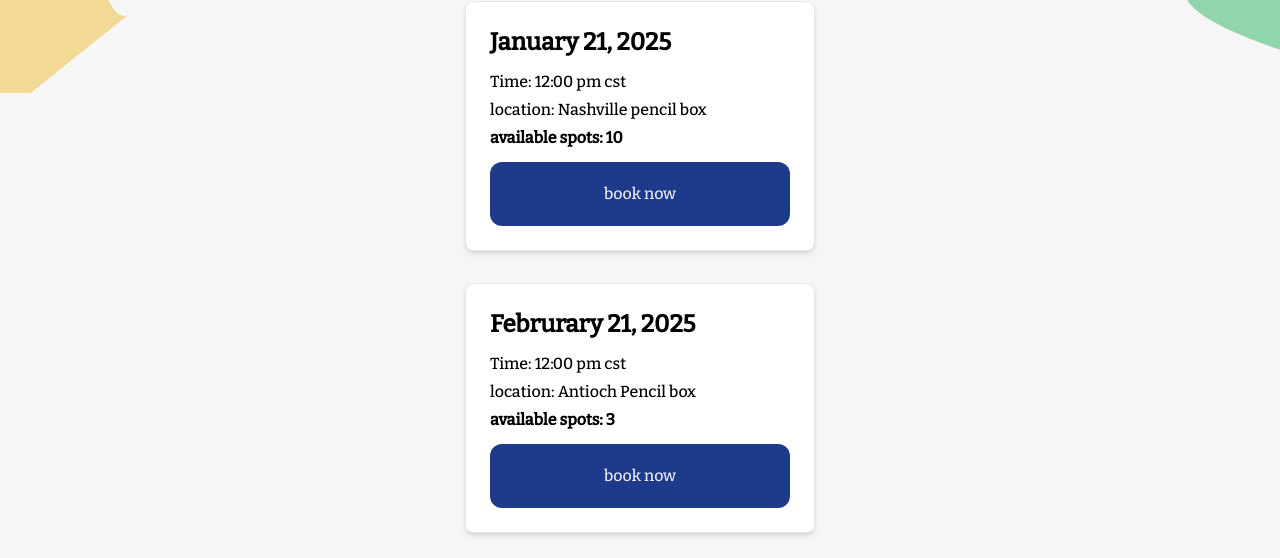
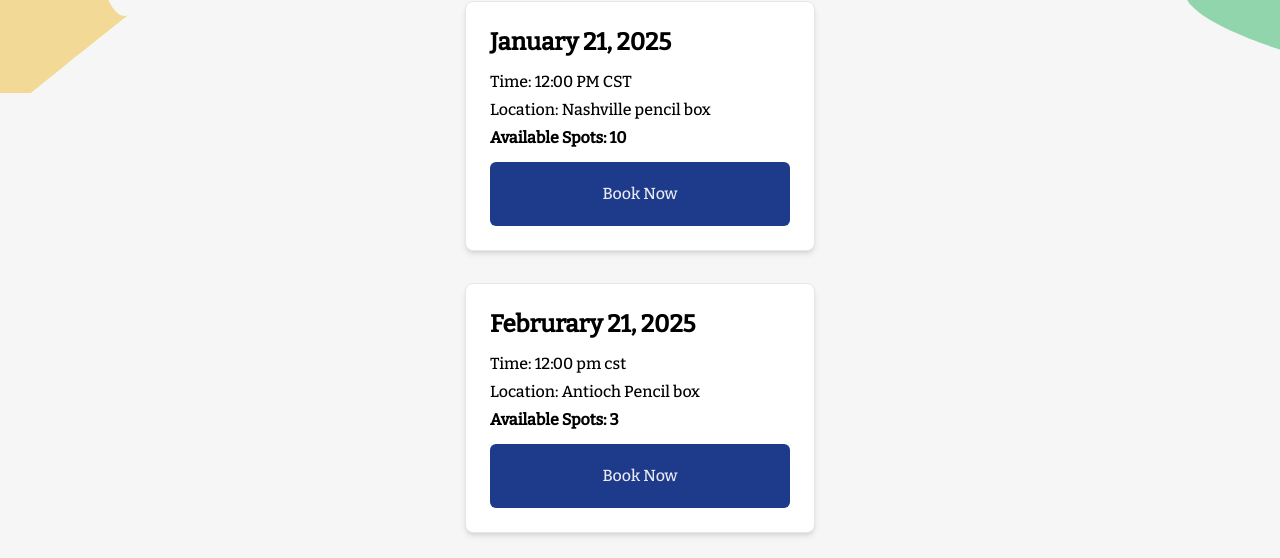
Before and after one commit to Pencil-For-Schools/pencil-tech-ui, a Next.js app: page /select-time in a window 1280 px wide. Shown: the part 187-745 px from the top of the page. Built offline with nearby package versions, Linux system fonts and the light colour scheme.

Commit message:
modify avail and reg page and connect schedule to router

```diff
--- a/src/app/(scheduling)/register-to-shop/page.js
+++ b/src/app/(scheduling)/register-to-shop/page.js
@@ -1,8 +1,7 @@
 "use client";
 
 import { useEffect, useState } from "react";
-import { useRouter } from 'next/navigation'
-
+import { useRouter } from "next/navigation";
 
 const intialState = {
   email: "",
@@ -10,22 +9,26 @@ const intialState = {
 };
 
 const schedule_item_sample = {
+  id: 1,
   date: "January 21, 2025",
+  location: {
+    id: 1,
+    availability: 10,
+    loc: "Nashville Pencil Box",
+  },
   time: "12:00 PM CST",
-  location: "Nashville Pencil Box",
-  available_spots: 0,
 };
 
-// https://example.com/register-to-shop?schedule_item_id={ID}
 export default function ConfirmTime({ params, searchParams }) {
   const [email, setEmail] = useState(intialState.email);
   const [school, setSchool] = useState(intialState.school);
-  const [scheduleItem, setScheduleItem] = useState(schedule_item_sample);
+  const [scheduleItem, setScheduleItem] = useState({});
 
-  const router = useRouter()
+  const router = useRouter();
 
   useEffect(() => {
     // MAKE CALL TO API USING SEARCHPARAMS ID :
+    setScheduleItem(schedule_item_sample);
   }, [params, searchParams]);
 
   const resetForm = () => {
@@ -43,6 +46,8 @@ export default function ConfirmTime({ params, searchParams }) {
     resetForm();
   };
 
+  const availability = scheduleItem?.location?.availability;
+
   return (
     <div className="flex flex-col items-center justify-center mt-[120px] relative z-[1000]">
       <div className="shadow-md bg-white/80 rounded-lg p-6 w-full max-w-sm">
@@ -51,14 +56,18 @@ export default function ConfirmTime({ params, searchParams }) {
           <p className="text-lg font-bold text-gray-900">{scheduleItem.date}</p>
           <p className="text-lg text-gray-700">Time: {scheduleItem.time}</p>
           <p className="text-lg text-gray-700">
-            Location: {scheduleItem.location}
+            Location: {scheduleItem?.location?.loc}
           </p>
-          <p className={`text-lg ${scheduleItem.available_spots ? 'text-green-600 ': 'text-red-600'  } font-semibold`}>
-            Available Spots: {scheduleItem.available_spots}
+          <p
+            className={`text-lg ${
+              availability ? "text-green-600 " : "text-red-600"
+            } font-semibold`}
+          >
+            Available Spots: {availability}
           </p>
         </div>
 
-        {scheduleItem.available_spots ? (
+        {availability ? (
           <form onSubmit={handleSubmit} className="space-y-4">
             <div>
               <label className="block text-sm font-medium text-gray-700">
@@ -98,14 +107,15 @@ export default function ConfirmTime({ params, searchParams }) {
               </button>
             </div>
           </form>
-        ) :
-        (
-          <h3 className="mb-5 font-bold">There are no more availble spots for this time.</h3>
+        ) : (
+          <h3 className="mb-5 font-bold">
+            There are no more availble spots for this time.
+          </h3>
         )}
 
         <button
           type="button"
-          onClick={() => router.push('/select-time')}
+          onClick={() => router.push("/select-time")}
           className="w-full text-red-600 px-4 py-4 rounded-md border-red-600 border hover:bg-red-800 hover:text-white transition-colors"
         >
           Select a Different Time
--- a/src/app/(scheduling)/select-time/page.js
+++ b/src/app/(scheduling)/select-time/page.js
@@ -1,3 +1,7 @@
+"use client";
+
+import { useRouter } from "next/navigation";
+
 export default function SelectTime() {
   const sampledata = [
     {
@@ -8,7 +12,7 @@ export default function SelectTime() {
         availability: 10,
         loc: "Nashville pencil box",
       },
-            time: "12:00 pm cst",
+      time: "12:00 PM CST",
     },
     {
       id: 2,
@@ -29,8 +33,8 @@ export default function SelectTime() {
         loc: "antioch pencil box",
       },
       time: "12:00 pm cst",
-        }
-    ]
+    },
+  ];
 
   return (
     <main>
@@ -44,22 +48,37 @@ export default function SelectTime() {
         </ul>
       </div>
     </main>
-    )
+  );
 }
 
 function ShopListItem({ data }) {
-
+  const router = useRouter();
   return (
-        <li className="bg-white border flex flex-col gap-3 p-6 rounded-lg shadow-md" key={data.id}>
+    <li
+      className="bg-white border flex flex-col gap-3 p-6 rounded-lg shadow-md"
+      key={data.id}
+    >
       <p className="font-bold text-2xl">{data.date}</p>
 
       <div className="flex flex-col gap-1">
         <p className="font-medium">Time: {data.time}</p>
-                <p className="font-light">location: {data.location.loc}</p>
-                <p className={`font-semibold ${data.location.availability === 0 && "text-red-500"}`}>available spots: {data.location.availability}</p>
+        <p className="font-light">Location: {data.location.loc}</p>
+        <p
+          className={`font-semibold ${
+            data.location.availability === 0 && "text-red-500"
+          }`}
+        >
+          Available Spots: {data.location.availability}
+        </p>
       </div>
 
-            <button className="active:scale-95 bg-blue-900 disabled:bg-blue-900/50 disabled:cursor-not-allowed  p-5 rounded-xl sm:w-[300px] text-white/90 transition w-full" disabled={data.location.availability === 0}>book now</button>
+      <button
+        className="active:scale-95 bg-blue-900 disabled:bg-blue-900/50 disabled:cursor-not-allowed  p-5 rounded-md sm:w-[300px] text-white/90 transition w-full"
+        disabled={data.location.availability === 0}
+        onClick={() => router.push(`/register-to-shop?schedule_item_id=${data.id}`)}
+      >
+        {data.location.availability === 0 ? "FULL" : "Book Now"}
+      </button>
     </li>
-    )
+  );
 }
```
Lines whose indentation alone changed are shown as unchanged.
